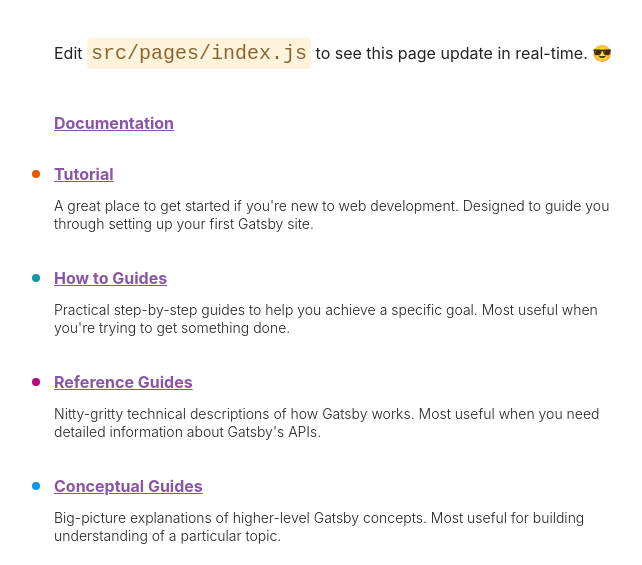
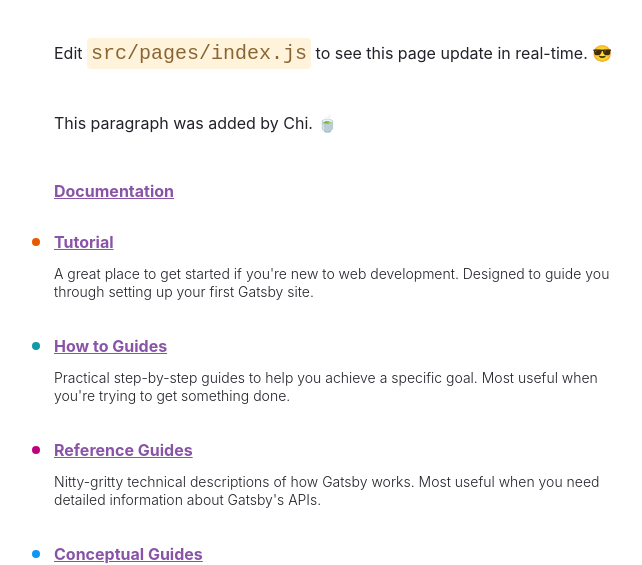
Before and after one commit to chisrcastro/devops-unit-6-exercise, a Gatsby site: page / in a window 1280 px wide. Shown: the part 243-808 px from the top of the page, without its empty margins (50-692 px from the left). Built offline with nearby package versions, Linux system fonts and the light colour scheme; Gatsby itself is replaced by a stand-in of ours.

Commit message:
chore: Add test paragraph.

```diff
--- a/src/pages/index.js
+++ b/src/pages/index.js
@@ -135,6 +135,7 @@
         Edit <code style={codeStyles}>src/pages/index.js</code> to see this page
         update in real-time. 😎
       </p>
+      <p style={paragraphStyles}>This paragraph was added by Chi. 🍵</p>
       <ul style={listStyles}>
         <li style={docLinkStyle}>
           <a
```
